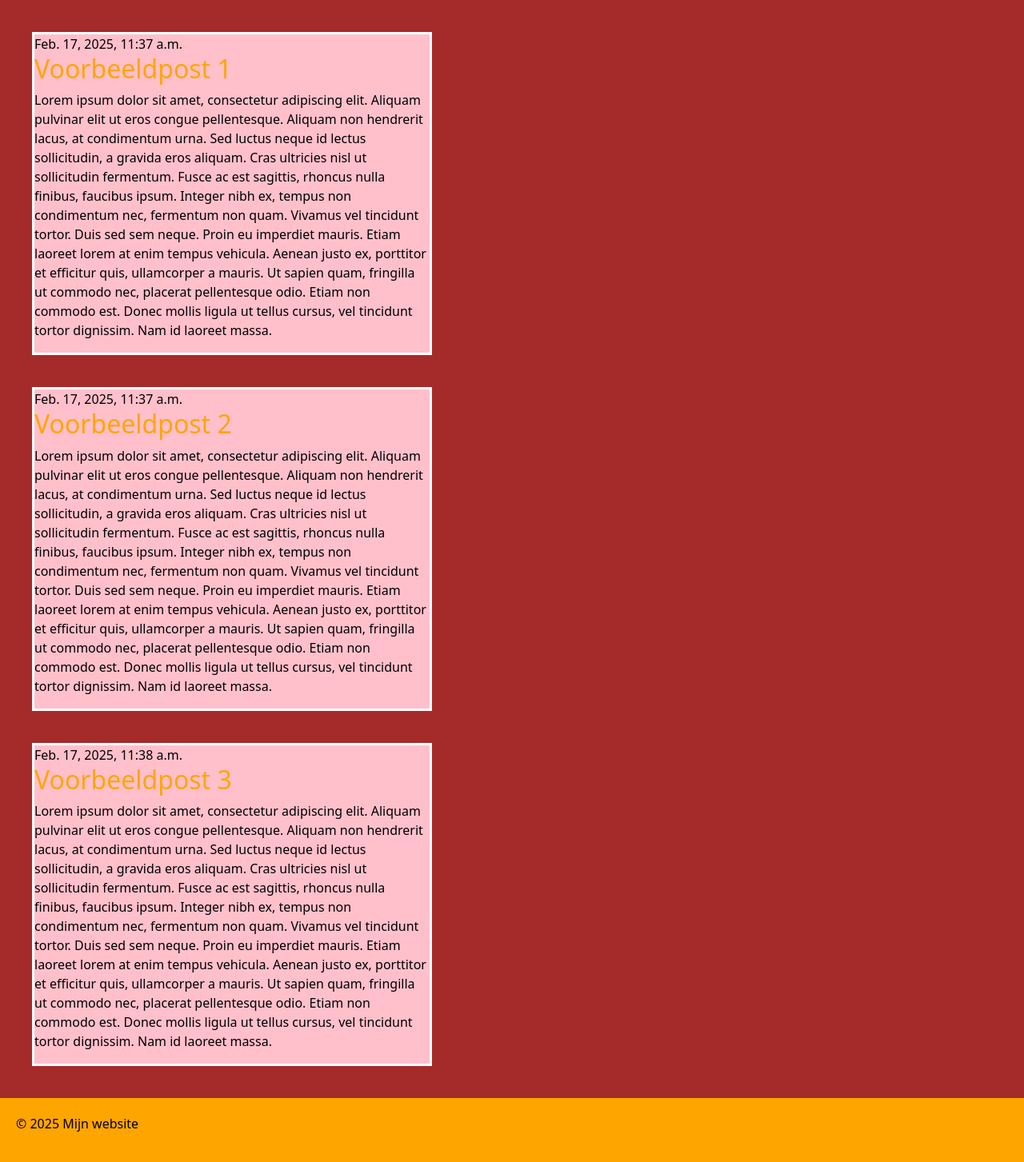
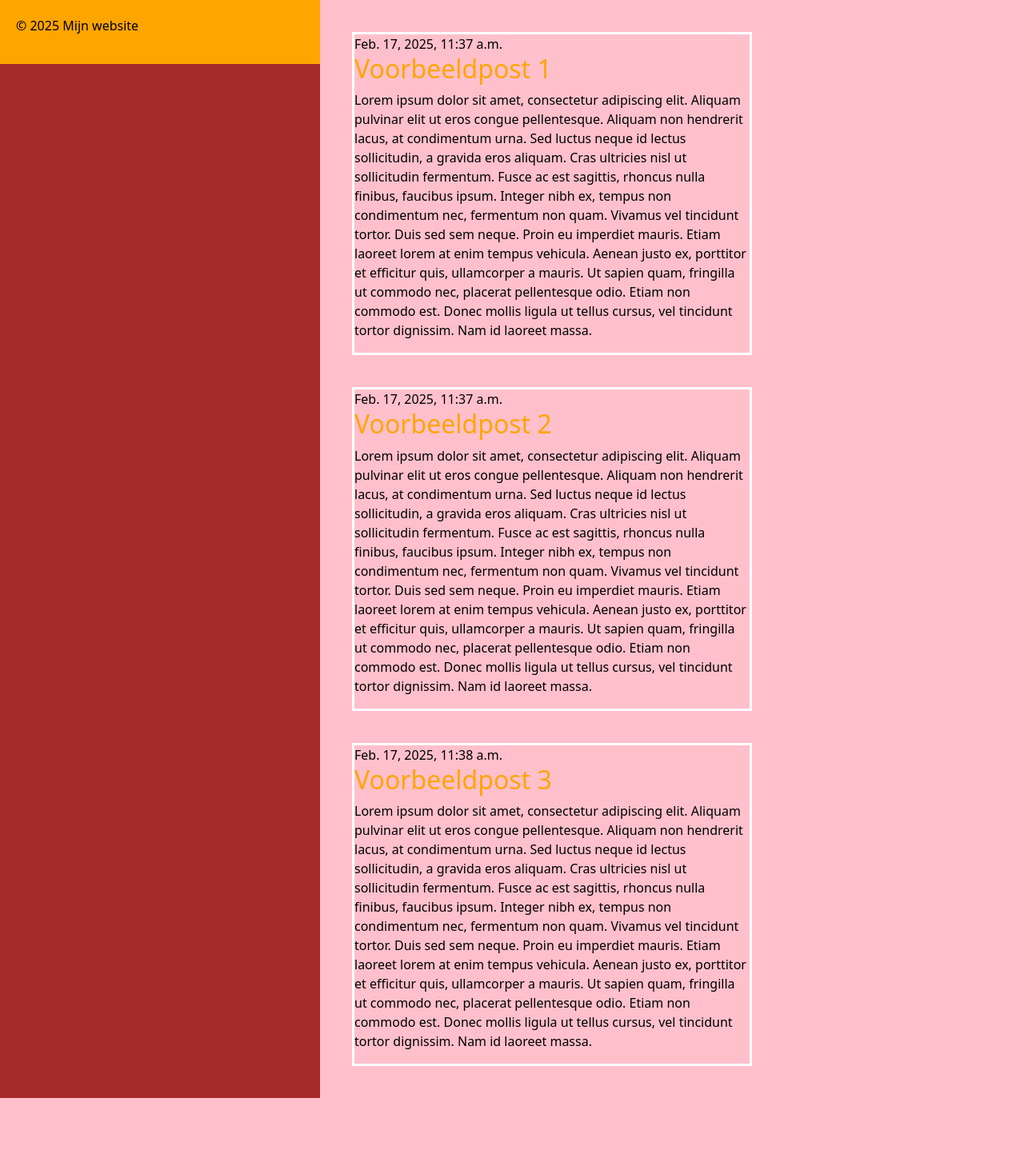
Before and after one commit to MickaelDL27/testDjango, a Django app: page / in a window 1280 px wide. Shown: the part 136-1589 px from the top of the page at 80% size. After the commit the page ends 1509 px from the top, so only its background shows below. Run offline with Django 5.2, Linux system fonts and the light colour scheme; data comes from the database, SQL or seed files in the repository; some libraries are stand-ins or nearby versions.

Commit message:
HuiswerkL5

```diff
--- a/mysite/blog/static/css/stijl.css
+++ b/mysite/blog/static/css/stijl.css
@@ -19,6 +19,12 @@
     padding: 20px;
 }
 
+main
+{
+    background-color: pink;
+    float: right;
+    padding-right: 300px;
+}
 article
 {
     background-color: pink;
```
